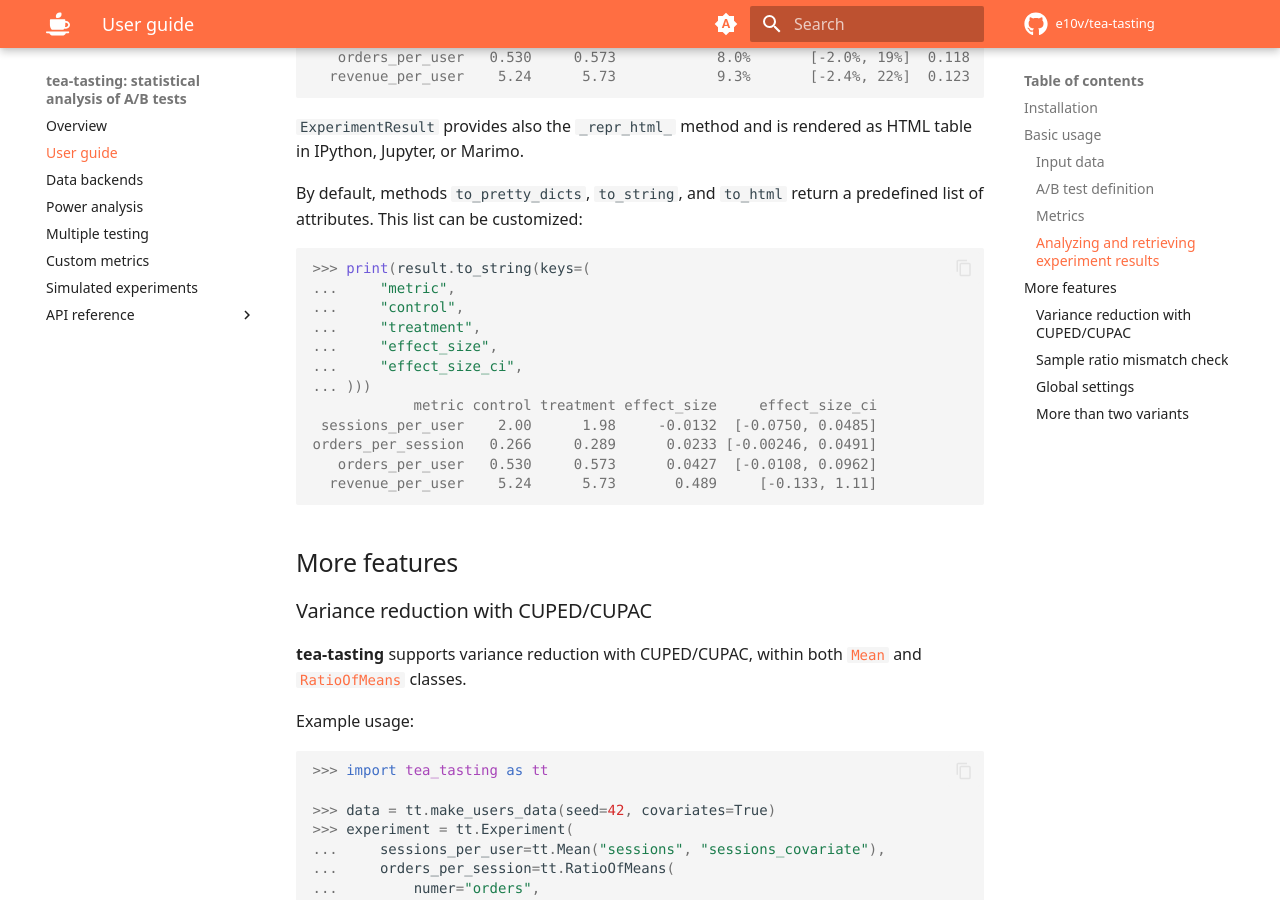
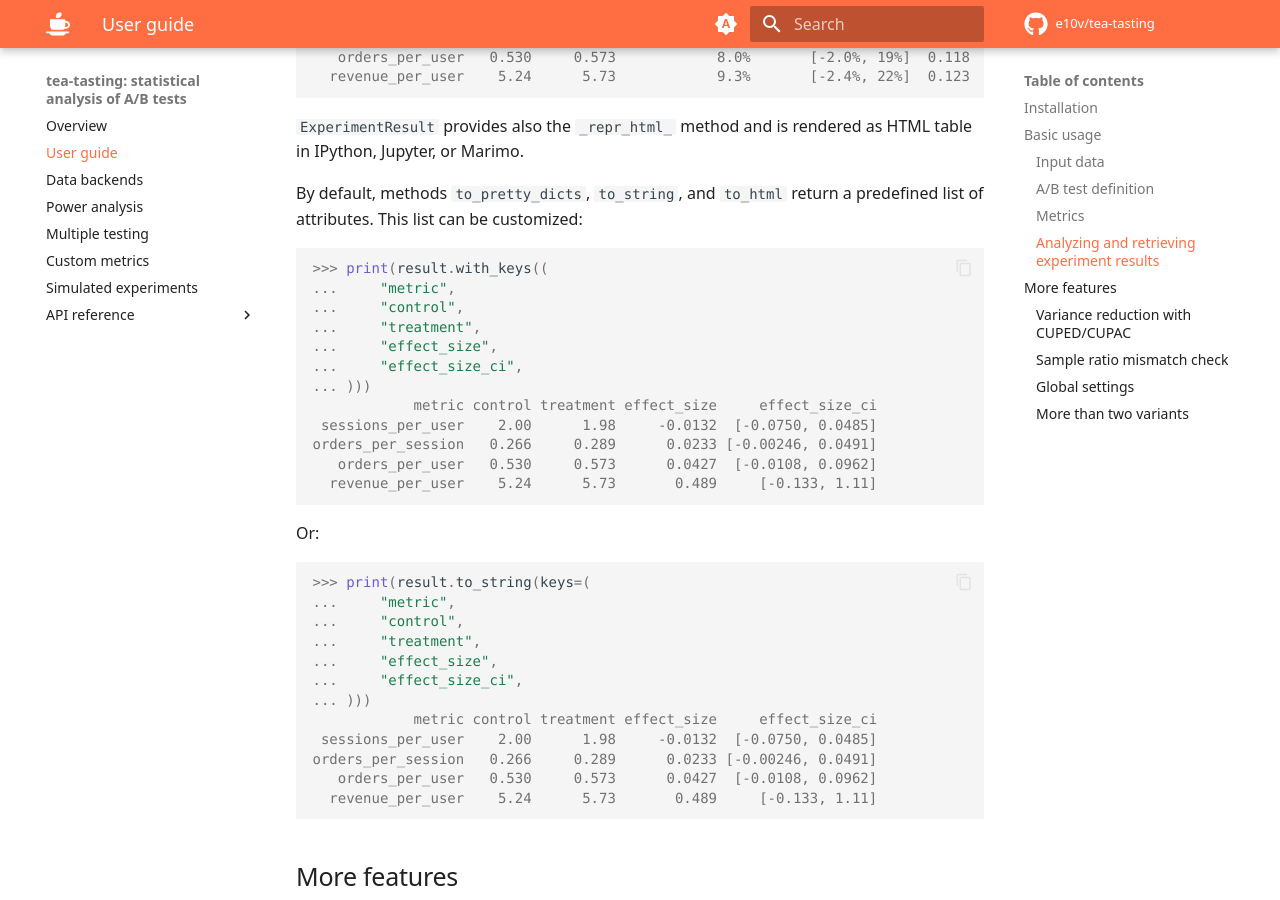
Before and after one commit to e10v/tea-tasting, an MkDocs documentation site: the page built from docs/user-guide.md, in a window 1280 px wide and 900 px high, scrolled down 5004 px. Built offline with MkDocs 1.6.1 and Material for MkDocs 9.7.7, drawn with Linux system fonts in a browser that asks for light colours; comment, search, counter and statistics services are not loaded.

Commit message:
feat: add DictsReprMixin.with_keys (#152)

````diff
--- a/docs/user-guide.md
+++ b/docs/user-guide.md
@@ -199,6 +199,24 @@ orders_per_session   0.266     0.289            8.8%      [-0.89%, 19%] 0.0762
 `ExperimentResult` provides also the `_repr_html_` method and is rendered as HTML table in IPython, Jupyter, or Marimo.
 
 By default, methods `to_pretty_dicts`, `to_string`, and `to_html` return a predefined list of attributes. This list can be customized:
+
+```pycon
+>>> print(result.with_keys((
+...     "metric",
+...     "control",
+...     "treatment",
+...     "effect_size",
+...     "effect_size_ci",
+... )))
+            metric control treatment effect_size     effect_size_ci
+ sessions_per_user    2.00      1.98     -0.0132  [-0.0750, 0.0485]
+orders_per_session   0.266     0.289      0.0233 [-0.00246, 0.0491]
+   orders_per_user   0.530     0.573      0.0427  [-0.0108, 0.0962]
+  revenue_per_user    5.24      5.73       0.489     [-0.133, 1.11]
+
+```
+
+Or:
 
 ```pycon
 >>> print(result.to_string(keys=(
````
Also changed, not shown: 2 other files.
